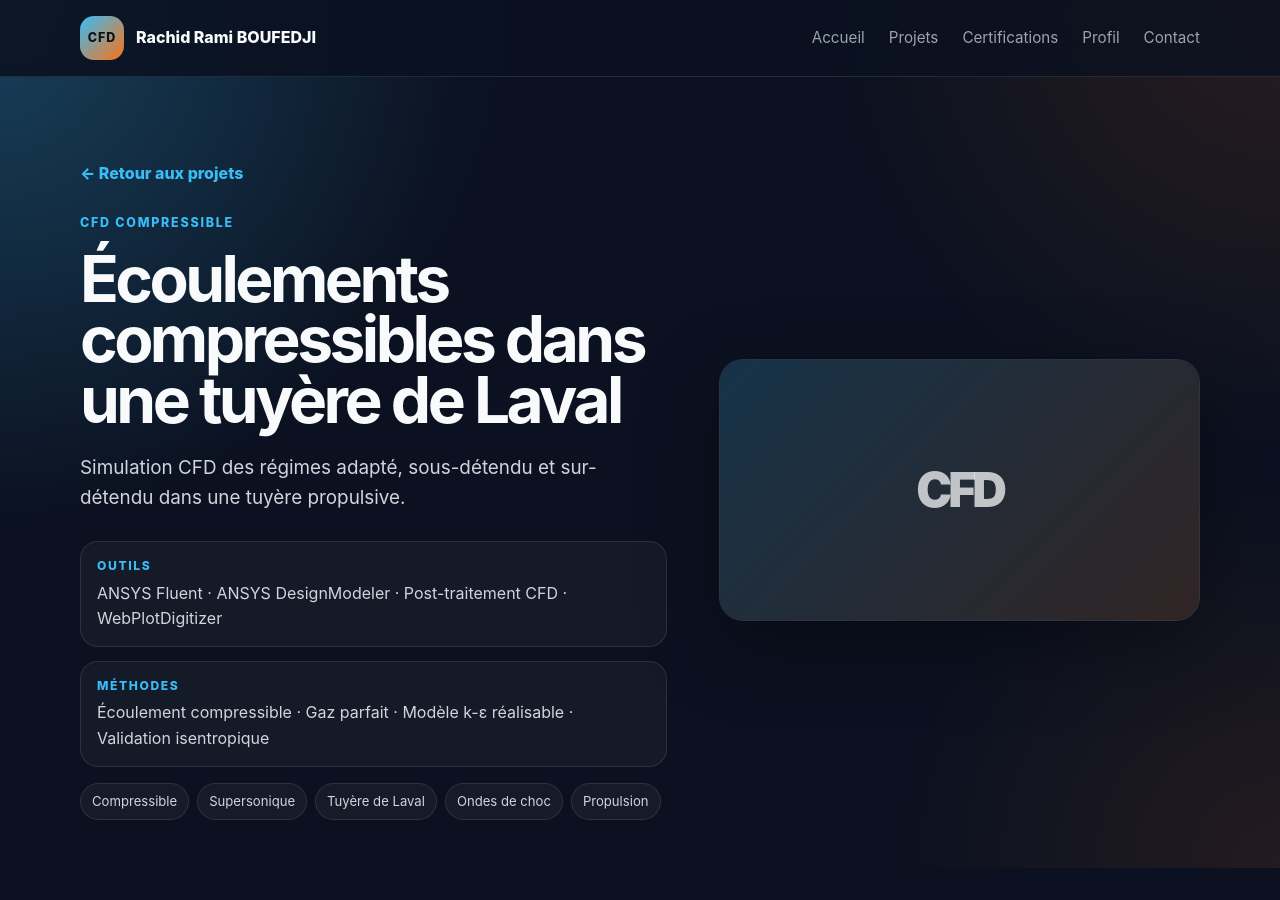
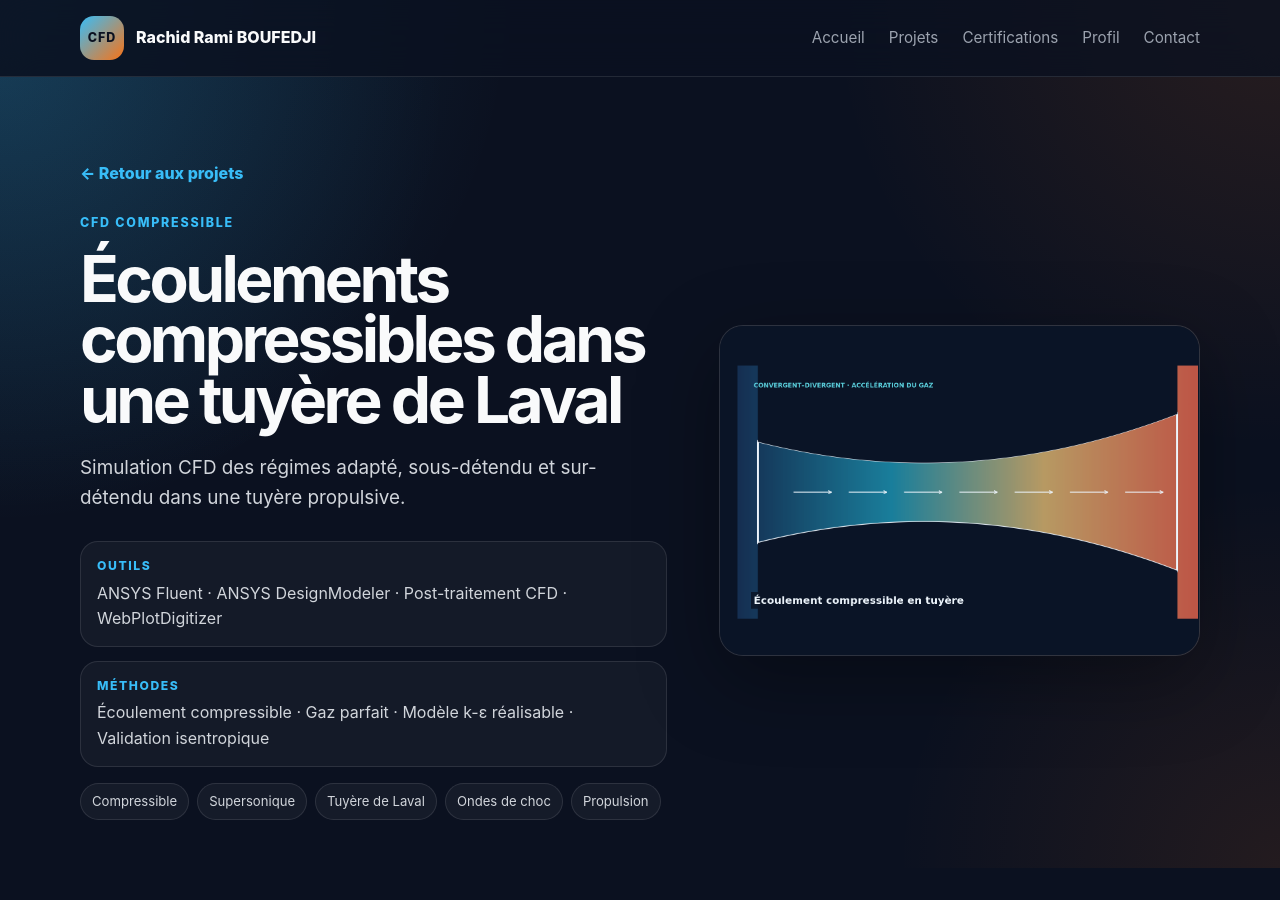
Before and after one commit to ramiboufedji-projets/ramiboufedji-projets.github.io, a Jekyll site: the page built from _projects/tuyere-laval-compressible.md, in a window 1280 px wide and 900 px high. Built offline with Jekyll 4.4.1, drawn with Linux system fonts in a browser that asks for light colours.

Commit message:
Update image path for tuyere-laval-compressible project

```diff
--- a/_projects/tuyere-laval-compressible.md
+++ b/_projects/tuyere-laval-compressible.md
@@ -4,7 +4,7 @@ subtitle: "Simulation CFD des régimes adapté, sous-détendu et sur-détendu da
 order: 11
 featured: true
 domain: "CFD compressible"
-image: ""
+image: "assets/images/ projects/tuyere-laval-compressible.png"
 tools:
   - ANSYS Fluent
   - ANSYS DesignModeler
```
